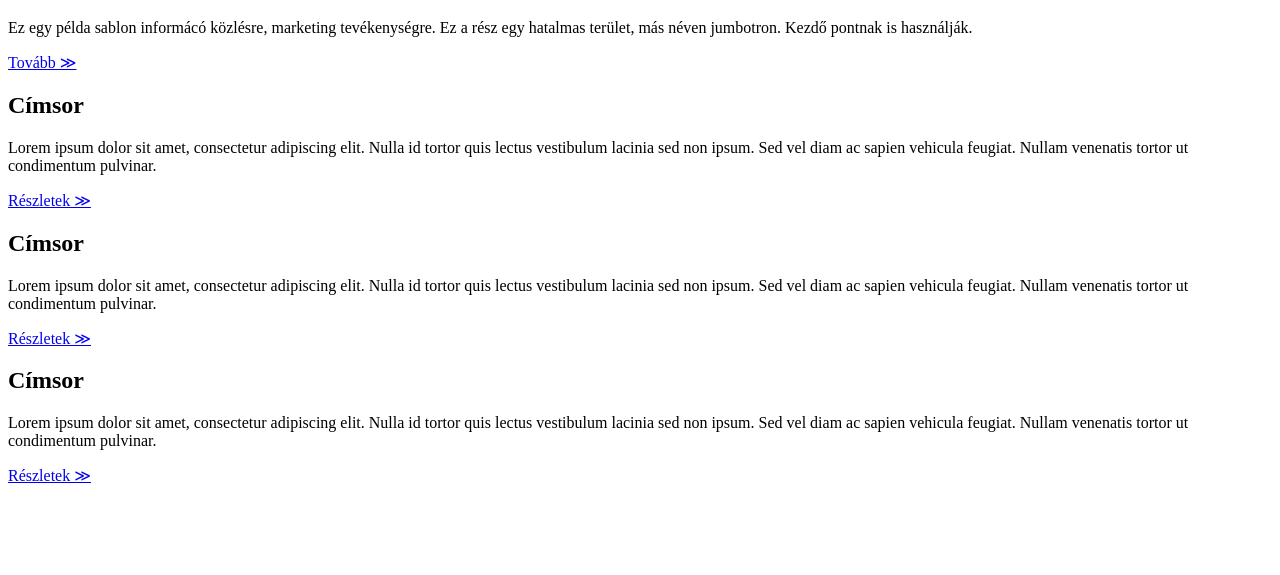
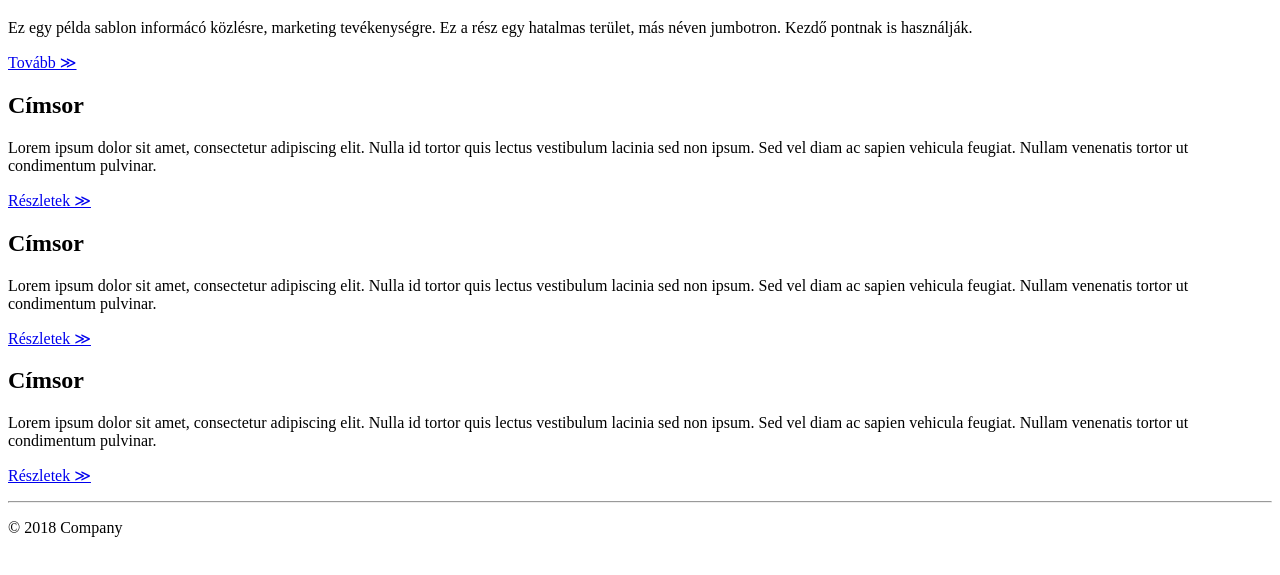
Before and after one commit to kmd525/bootstrap1, a plain HTML site: page index.html in a window 1280 px wide. Shown: the part 61-636 px from the top of the page. Drawn offline with Linux system fonts and the light colour scheme.

Commit message:
hozzáadva footer

```diff
--- a/index.html
+++ b/index.html
@@ -30,7 +30,16 @@
         <p>Lorem ipsum dolor sit amet, consectetur adipiscing elit. Nulla id tortor quis lectus vestibulum lacinia sed non ipsum. Sed vel diam ac sapien vehicula feugiat. Nullam venenatis tortor ut condimentum pulvinar. </p>
         <p><a class="btn btn-default" href="#" role="button">Részletek &#8811;</a></p>
       </div>
-    </div>
-  </div>
+    </div> <!-- /row -->
+
+    <hr>
+
+    <footer>
+      <p>&copy; 2018 Company</p>
+    </footer>
+  </div> <!-- /container -->
+
+
+
 </body>
 </html>
```
